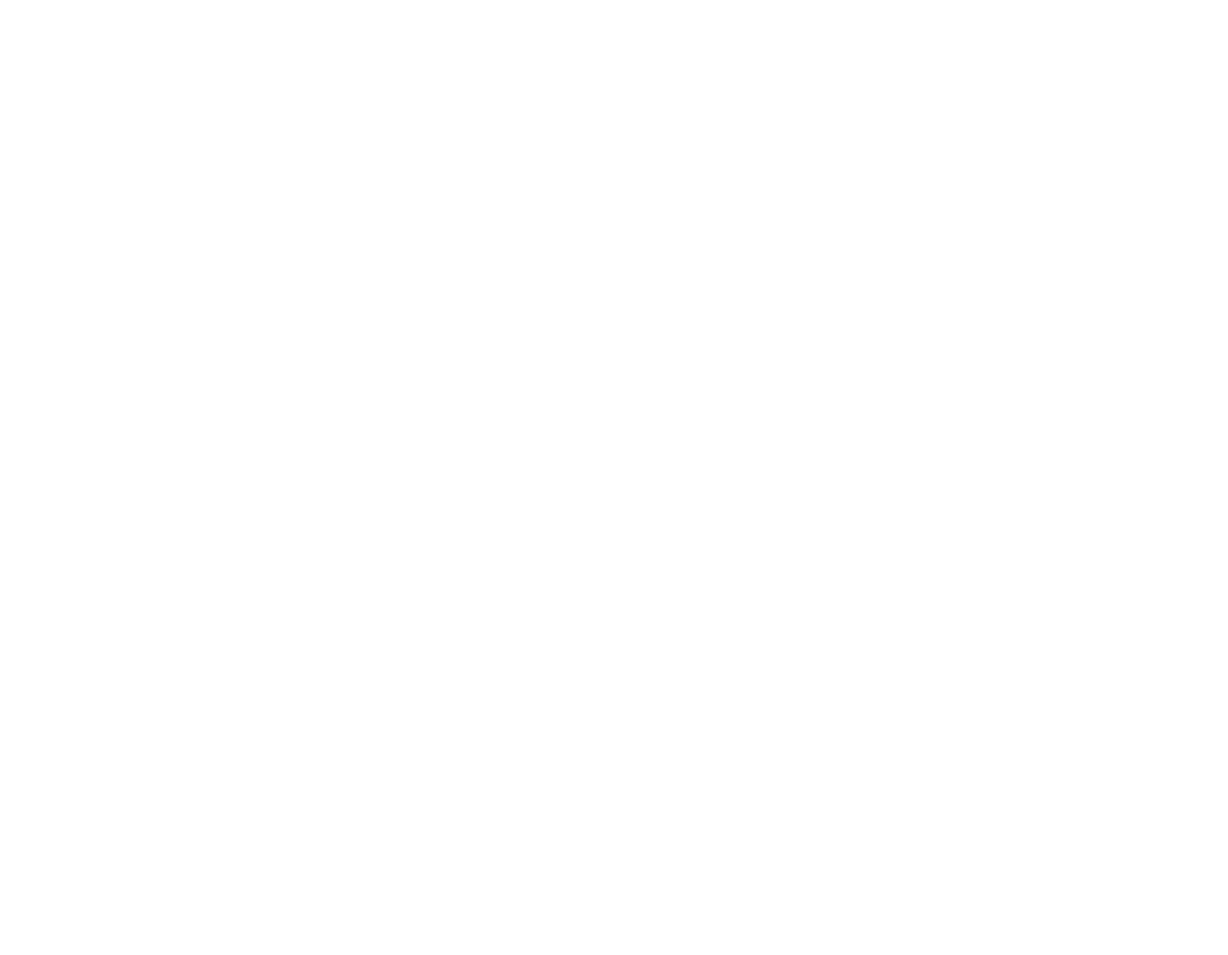
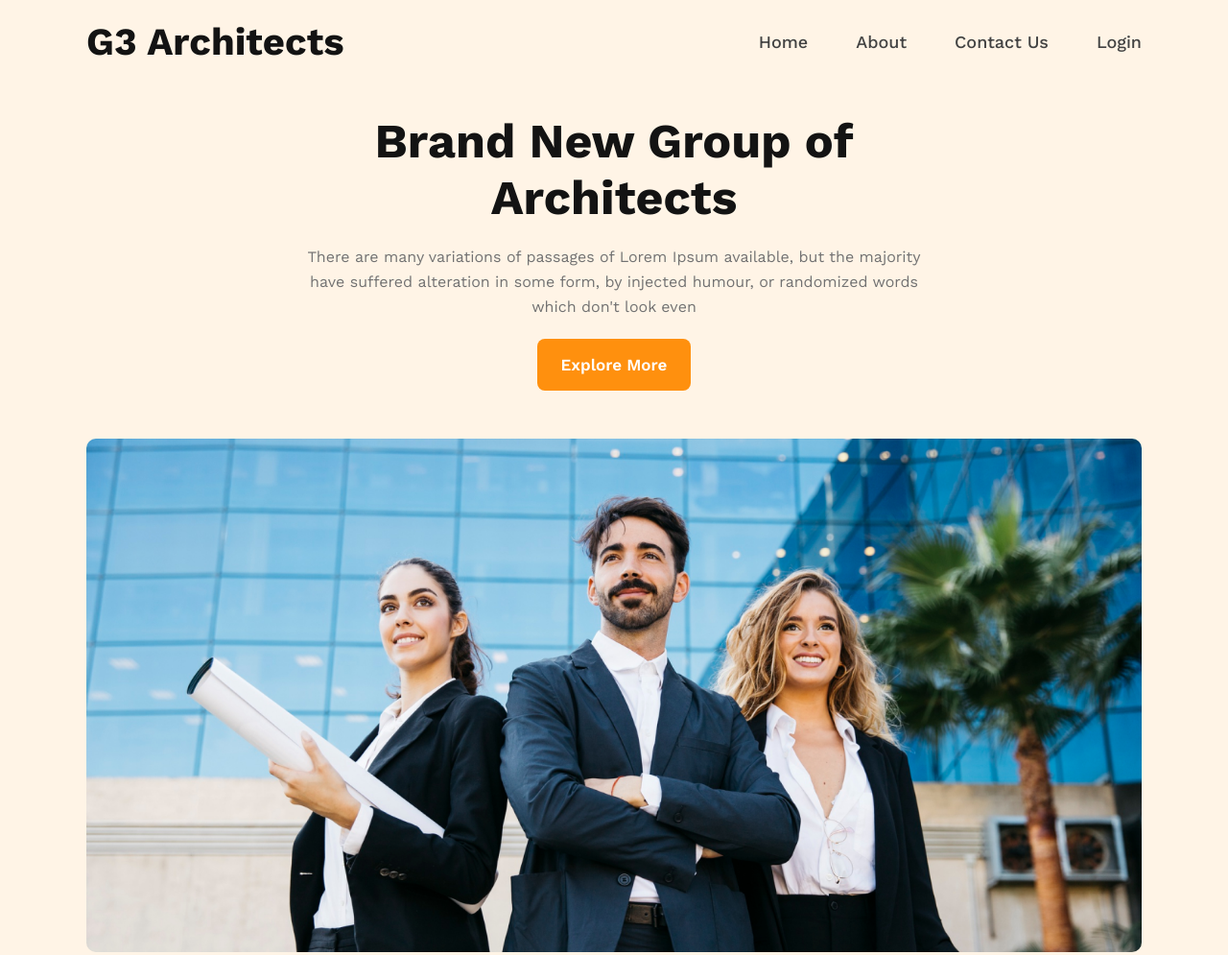
Before and after one commit to adilhamza-learnwithadil/architects_responsive_website, a plain HTML site: page index.html in a window 1280 px wide. Shown: the whole page at 96% size. Before the commit the page ends 800 px from the top, so only its background shows below. Drawn offline with nearby package versions, Linux system fonts and the light colour scheme.

Commit message:
header motamoti compleat

```diff
--- a/index.html
+++ b/index.html
@@ -1,11 +1,36 @@
 <!DOCTYPE html>
 <html lang="en">
+
 <head>
   <meta charset="UTF-8">
   <meta name="viewport" content="width=device-width, initial-scale=1.0">
   <title>Architects Responsive Website</title>
+  <link rel="stylesheet" href="styles/style.css">
 </head>
+
 <body>
+  <header id="head">
+    <nav class="container flex">
+      <h3>G3 Architects</h3>
+      <ul>
+        <li><a href="">Home</a></li>
+        <li><a href="">About</a></li>
+        <li><a href="">Contact Us</a></li>
+        <li><a href="">Login</a></li>
+      </ul>
+    </nav>
 
+    <div class="banner container">
+      <div class="banner_title">
+        <h1>Brand New Group of Architects</h1>
+        <p>There are many variations of passages of Lorem Ipsum available, but the majority have suffered alteration in some
+          form, by injected humour, or randomized words which don't look even</p>
+        <button class="btn">Explore More</button>
+      </div>
+      <img src="images/banner.png" alt="">
+    </div>
+
+  </header>
 </body>
+
 </html>
--- a/styles/style.css
+++ b/styles/style.css
@@ -0,0 +1,104 @@
+@import url('https://fonts.googleapis.com/css2?family=Work+Sans:ital,wght@0,100;0,200;0,300;0,400;0,500;0,600;0,700;0,800;0,900;1,100;1,200;1,300;1,400;1,500;1,600;1,700;1,800;1,900&display=swap');
+
+*{
+  margin: 0;
+  padding: 0;
+  box-sizing: border-box;
+  font-family: 'Work Sans', sans-serif;
+}
+
+/* All Over Used */
+
+.container{
+  width: 100%;
+  max-width: 1100px;
+  margin: 0 auto;
+}
+
+.flex{
+  display: flex;
+  justify-content: space-between;
+}
+
+.btn{
+  padding: 17px 25px;
+  border: none;
+  border-radius: 8px;
+  background: #FF900E;
+  color: #fff;
+  font-weight: 600;
+  font-size: 17px;
+  cursor: pointer;
+  transition: all 0.8s;
+}
+
+.btn:hover{
+  background-color: #ff7700;
+}
+
+/* Header */
+#head{
+  background: rgba(255, 144, 14, 0.10);
+  padding-top: 20px ;
+  padding-bottom: 20px;
+}
+
+.container h3{
+  color: var(--Dark-01, #131313);
+  font-size: 40px;
+  font-weight: 700;
+}
+
+.container ul{
+  display: flex;
+  gap: 50px;
+  align-items: center;
+}
+
+.container ul li{
+  list-style: none;
+}
+
+.container ul li a{
+  color: #424242;
+  font-size: 18px;
+  font-weight: 500;
+  line-height: 26px;
+  text-decoration: none;
+  transition: all 0.8s;
+}
+
+.container ul li a:hover{
+  color: #FF900E;
+}
+
+
+.banner_title{
+  max-width: 680px;
+  margin: 0 auto;
+  text-align: center;
+  margin-top: 50px;
+}
+
+.banner_title h1{
+  color: #131313;
+  text-align: center;
+  font-size: 50px;
+  font-weight: 700;
+}
+
+.banner_title p{
+  color: #727272;
+  text-align: center;
+  font-size: 16px;
+  font-weight: 400;
+  line-height: 26px;
+  margin-top: 20px;
+  margin-bottom: 20px;
+}
+
+.banner img{
+  width: 100%;
+  border-radius: 10px;
+  margin-top: 50px;
+}
```
